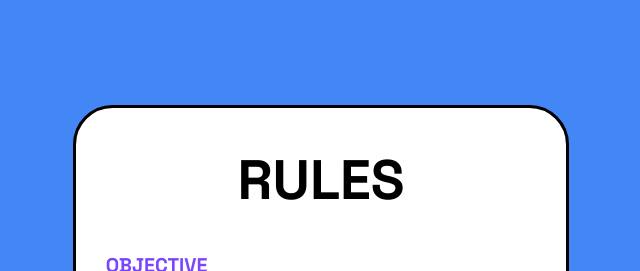
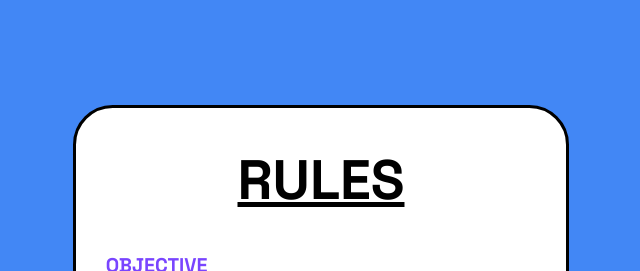
Before and after one commit to Richson-Tech/grid-master, a React (Vite) app: page /rules in a window 1280 px wide. Shown: the top 271 px of the page, without its empty margins (319-959 px from the left). Built offline with nearby package versions, Linux system fonts and the light colour scheme.

Commit message:
Update heading style in Rules component

```diff
--- a/src/ui/Rules.jsx
+++ b/src/ui/Rules.jsx
@@ -11,7 +11,7 @@ function Rules() {
       transition={{ duration: 0.5, ease: "easeInOut" }}
     >
       <div className="relative max-w-[50rem] space-y-12 rounded-[4rem] border-[3px] border-black bg-white p-12 shadow-black-sh">
-        <h2 className=" text-center text-[5.6rem] font-bold uppercase">
+        <h2 className=" text-center text-[5.6rem] font-bold uppercase underline">
           Rules
         </h2>
 
```
